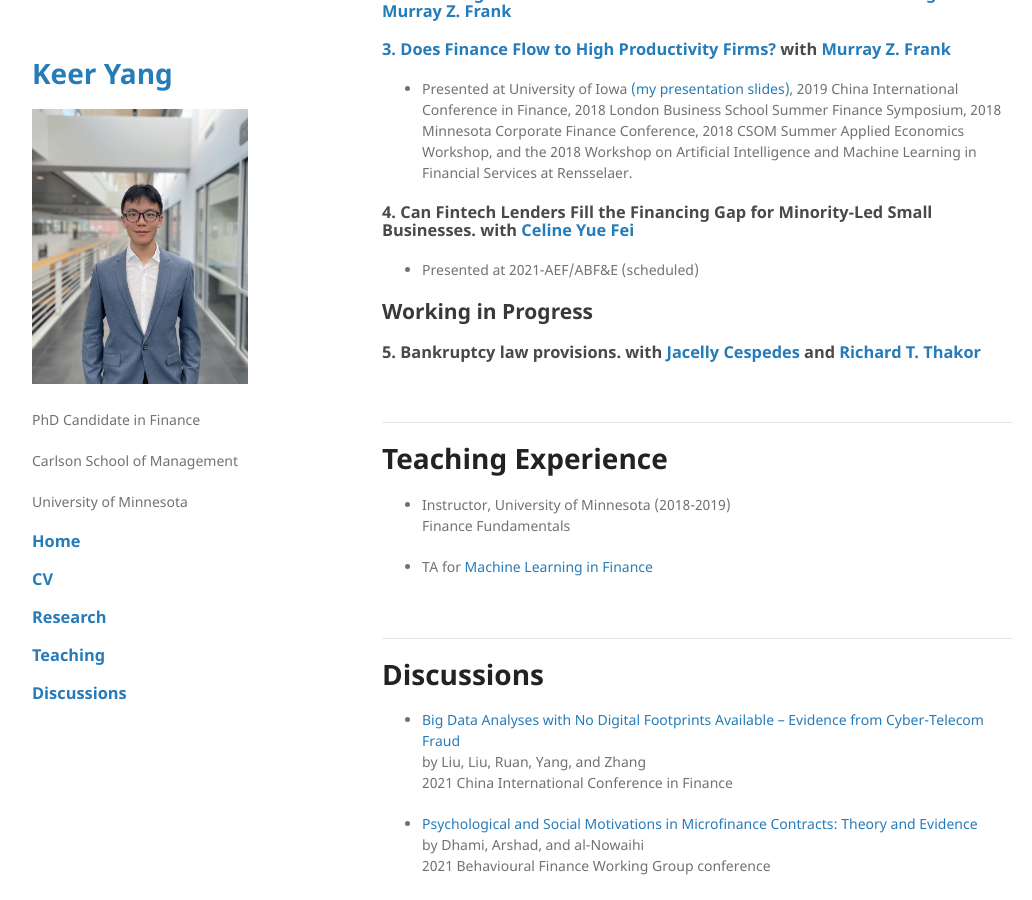
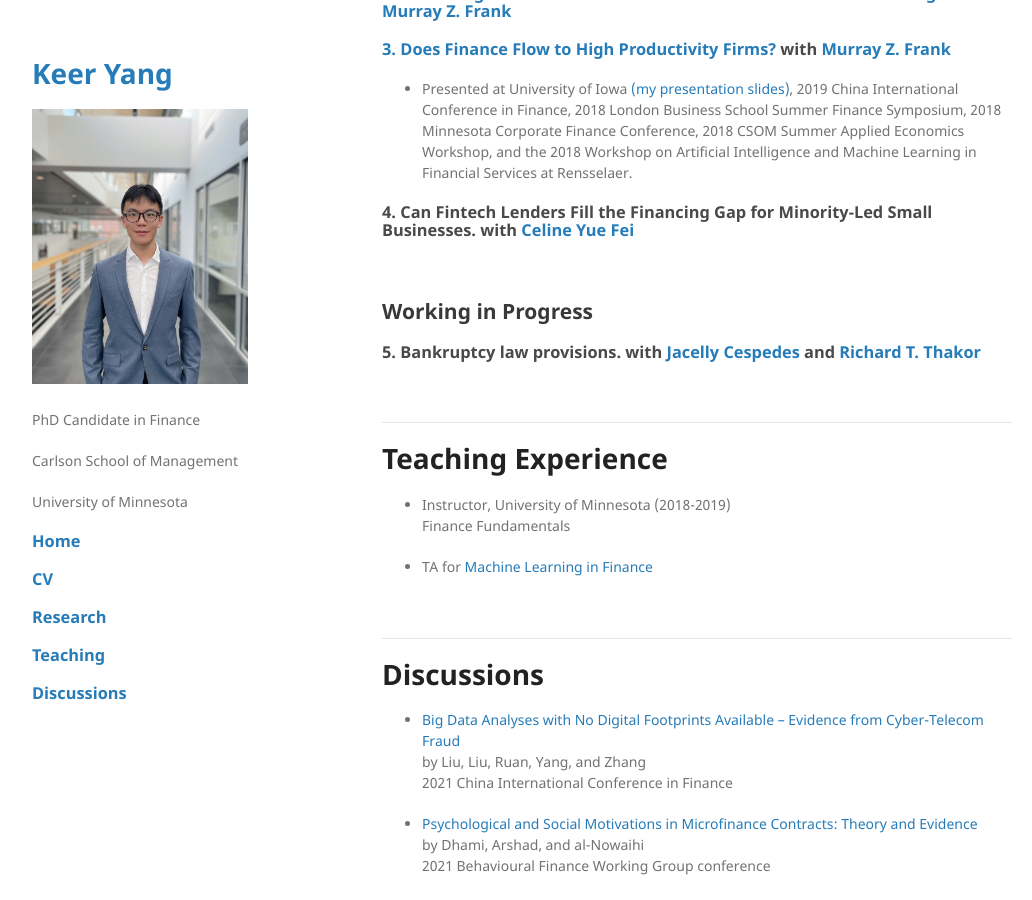
Before and after one commit to keeryang/keeryang.github.io, a Jekyll site: the page built from index.md, in a window 1280 px wide and 900 px high, scrolled down 748 px. Shown: the whole window, without its empty margins (118-1150 px from the left). Built offline with Jekyll 4.4.1, drawn with Linux system fonts in a browser that asks for light colours; the repository's description, which GitHub fills in, is left out; our own code applies the rules of GitHub Pages for plain Markdown files.

Commit message:
Update index.md

```diff
--- a/index.md
+++ b/index.md
@@ -39,7 +39,6 @@ Conference, 2018 CSOM Summer Applied Economics Workshop, and the 2018 Workshop o
 
 
 ### 4. Can Fintech Lenders Fill the Financing Gap for Minority-Led Small Businesses. with [Celine Yue Fei](https://www.celinefei.com/)
-*   Presented at 2021-AEF/ABF&E (scheduled)
 <br />
 
 ## Working in Progress
```
